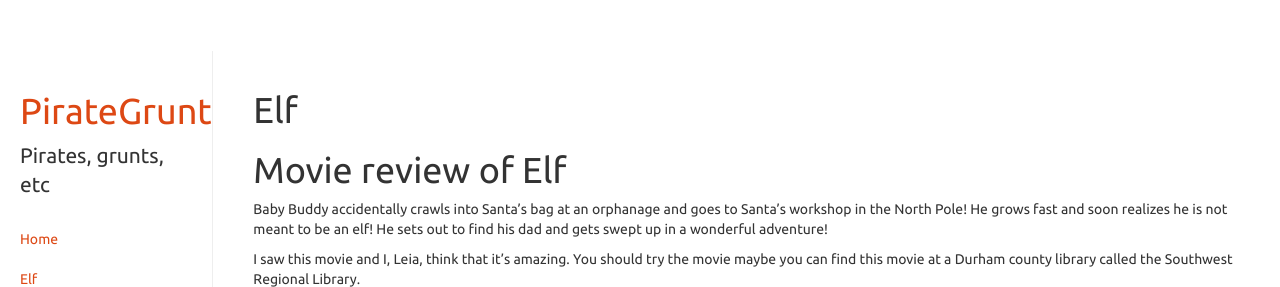
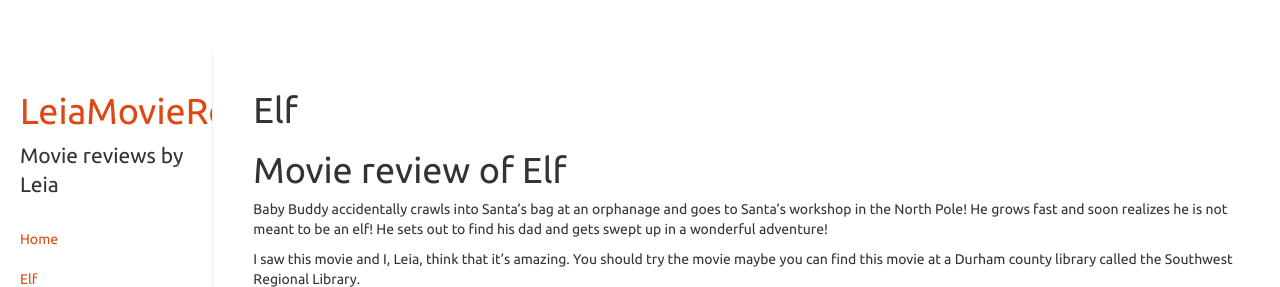
Before and after one commit to PirateGrunt/LeiaMovieReviews, a Jekyll site: the page built from _posts/2015-11-26-Elf.md, in a window 1280 px wide. Shown: the top 287 px of the page. Built offline with Jekyll 4.4.1, drawn with Linux system fonts in a browser that asks for light colours.

Commit message:
Change URL in config

```diff
--- a/_config.yml
+++ b/_config.yml
@@ -8,18 +8,16 @@
 
 # Setup
 site:
-title:            PirateGrunt
-tagline:          'Pirate Grunt'
-description:      'Pirates, grunts, etc'
+baseurl:          LeiaMovieReviews
+title:            LeiaMovieReview
+tagline:          'Movie reviews by Leia'
+description:      'Movie reviews by Leia'
 theme:            Superhero
 
 author:
-  name:           'Brian A. Fannin'
+  name:           'Leia Fannin'
 
 paginate:         5
 
 # Custom vars
 version:          1.0.0
-
-github:
-  repo:           https://github.com/PirateGrunt/PirateGrunt.github.io
```
